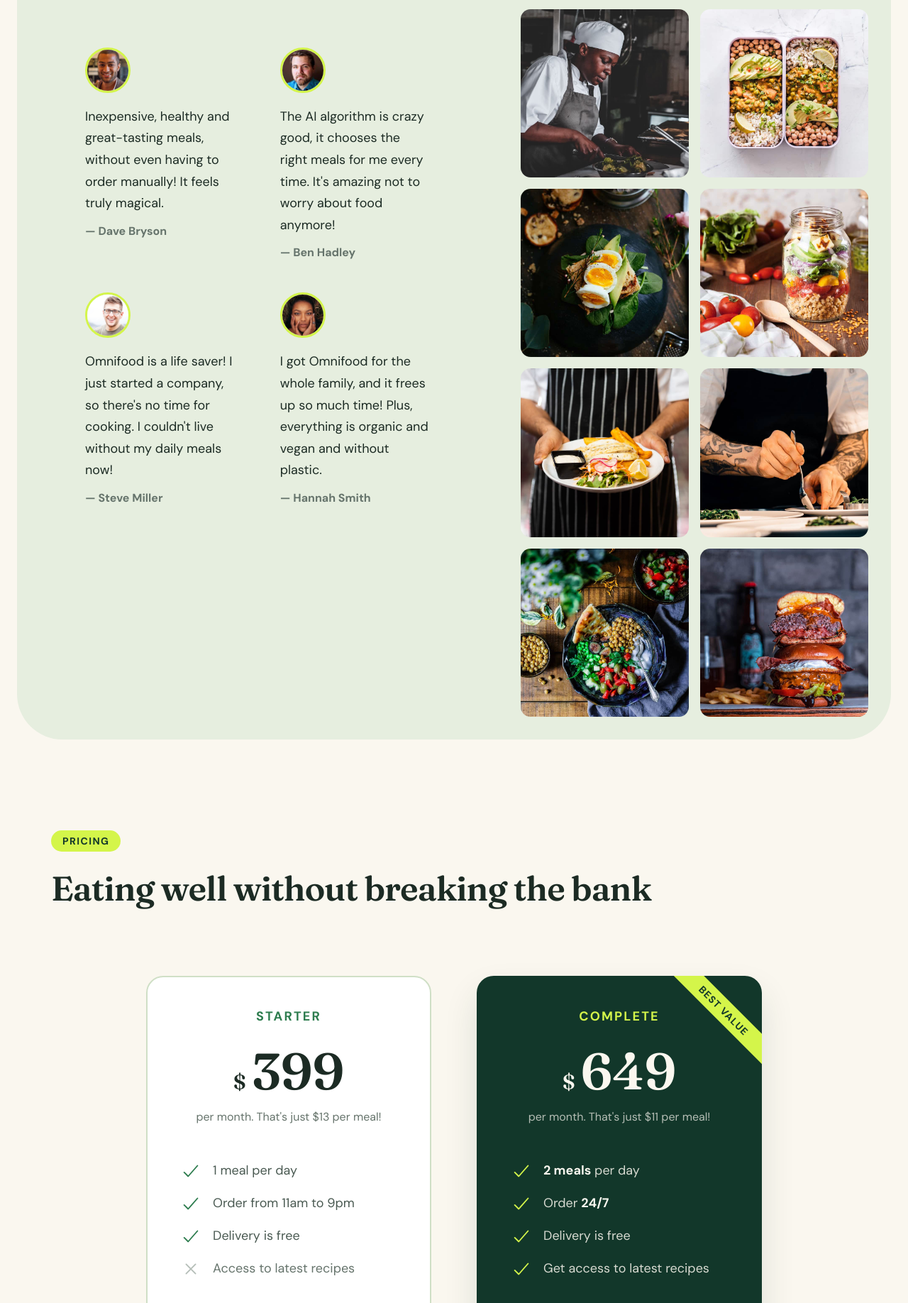
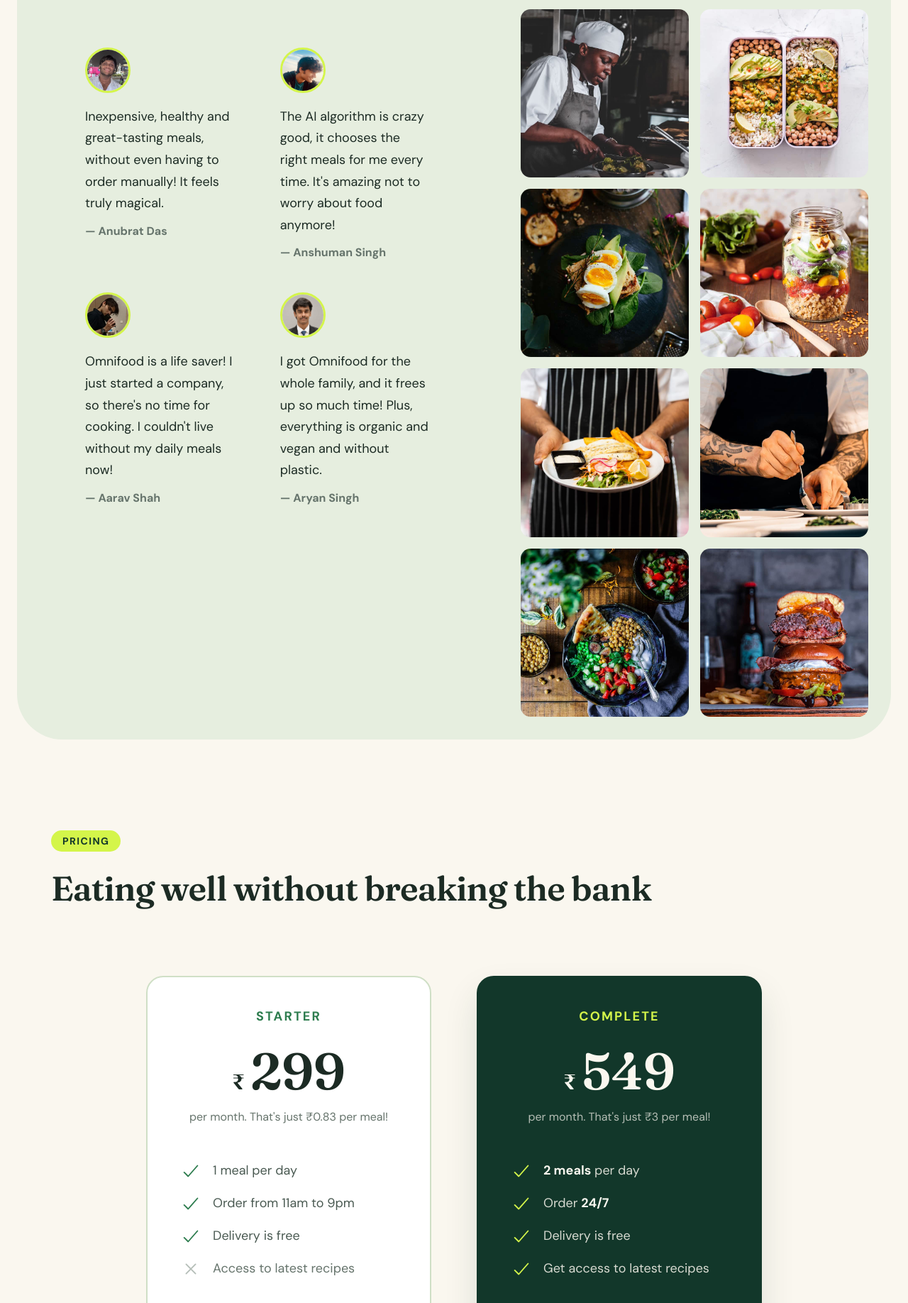
Before and after one commit to anshuretanim/Food-Delivery-Website-Frontend, a plain HTML site: page index.html in a window 1280 px wide. Shown: the part 4144-5980 px from the top of the page at 71% size. Drawn offline with nearby package versions, Linux system fonts and the light colour scheme; some packages are replaced by stand-ins of ours; a script that the page names is missing.

Commit message:
Added photos

```diff
--- a/css/style.css
+++ b/css/style.css
@@ -486,21 +486,6 @@
   box-shadow: var(--shadow);
 }
 
-.pricing-plan--complete::after {
-  content: "Best value";
-  position: absolute;
-  top: 6%;
-  right: -18%;
-  text-transform: uppercase;
-  font-size: 1.4rem;
-  font-weight: 700;
-  letter-spacing: 0.08em;
-  color: var(--forest);
-  background-color: var(--lime);
-  padding: 0.8rem 8rem;
-  transform: rotate(45deg);
-}
-
 .pricing-plan--complete .plan-name {
   color: var(--lime);
 }
--- a/index.html
+++ b/index.html
@@ -333,53 +333,52 @@
             <figure class="testimonial">
               <img
                 class="testimonial-img"
-                alt="Photo of customer Dave Bryson"
-                src="img/customers/dave.jpg"
+                alt="Photo of customer Anubrat Das"
+                src="img/customers/anubrat.jpeg"
               />
               <blockquote class="testimonial-text">
                 Inexpensive, healthy and great-tasting meals, without even
                 having to order manually! It feels truly magical.
               </blockquote>
-              <p class="testimonial-name">&mdash; Dave Bryson</p>
+              <p class="testimonial-name">&mdash; Anubrat Das</p>
             </figure>
 
             <figure class="testimonial">
               <img
                 class="testimonial-img"
-                alt="Photo of customer Ben Hadley"
-                src="img/customers/ben.jpg"
+                alt="Photo of customer Anshuman Singh"
+                src="img/customers/anshumanwdd.jpeg"
               />
               <blockquote class="testimonial-text">
                 The AI algorithm is crazy good, it chooses the right meals for
                 me every time. It's amazing not to worry about food anymore!
               </blockquote>
-              <p class="testimonial-name">&mdash; Ben Hadley</p>
+              <p class="testimonial-name">&mdash; Anshuman Singh</p>
             </figure>
 
             <figure class="testimonial">
               <img
                 class="testimonial-img"
-                alt="Photo of customer Steve Miller"
-                src="img/customers/steve.jpg"
+                alt="Photo of customer Aarav Shah"
+                src="img/customers/aaravnew.jpeg"
               />
               <blockquote class="testimonial-text">
-                Omnifood is a life saver! I just started a company, so there's
-                no time for cooking. I couldn't live without my daily meals now!
+                Omnifood is a life saver! I just started a company, so there's no time for cooking. I couldn't live without my daily meals now!
               </blockquote>
-              <p class="testimonial-name">&mdash; Steve Miller</p>
+              <p class="testimonial-name">&mdash; Aarav Shah</p>
             </figure>
 
             <figure class="testimonial">
               <img
                 class="testimonial-img"
-                alt="Photo of customer Hannah Smith"
-                src="img/customers/hannah.jpg"
+                alt="Photo of customer Aryan Singh"
+                src="img/customers/aryannew.jpeg"
               />
               <blockquote class="testimonial-text">
                 I got Omnifood for the whole family, and it frees up so much
                 time! Plus, everything is organic and vegan and without plastic.
               </blockquote>
-              <p class="testimonial-name">&mdash; Hannah Smith</p>
+              <p class="testimonial-name">&mdash; Aryan Singh</p>
             </figure>
           </div>
         </div>
@@ -485,8 +484,8 @@
           <div class="pricing-plan pricing-plan--starter">
             <header class="plan-header">
               <p class="plan-name">Starter</p>
-              <p class="plan-price"><span>$</span>399</p>
-              <p class="plan-text">per month. That's just $13 per meal!</p>
+              <p class="plan-price"><span>₹</span>299</p>
+              <p class="plan-text">per month. That's just ₹0.83 per meal!</p>
             </header>
             <ul class="list">
               <li class="list-item">
@@ -514,8 +513,8 @@
           <div class="pricing-plan pricing-plan--complete">
             <header class="plan-header">
               <p class="plan-name">Complete</p>
-              <p class="plan-price"><span>$</span>649</p>
-              <p class="plan-text">per month. That's just $11 per meal!</p>
+              <p class="plan-price"><span>₹</span>549</p>
+              <p class="plan-text">per month. That's just ₹3 per meal!</p>
             </header>
             <ul class="list">
               <li class="list-item">
@@ -601,7 +600,7 @@
                   <input
                     id="full-name"
                     type="text"
-                    placeholder="John Smith"
+                    placeholder="Anshuman Singh"
                     name="full-name"
                     required
                   />
@@ -612,7 +611,7 @@
                   <input
                     id="email"
                     type="email"
-                    placeholder="me@example.com"
+                    placeholder="yourcoolname@example.com"
                     name="email"
                     required
                   />
@@ -682,10 +681,10 @@
           <p class="footer-heading">Contact us</p>
           <address class="contacts">
             <p class="address">
-              623 Harrison St., 2nd Floor, San Francisco, CA 94107
+              SVKM's NMIMS Hyderabad, Jadcherla, Telangana 509302
             </p>
             <p>
-              <a class="footer-link" href="tel:415-201-6370">415-201-6370</a
+              <a class="footer-link" href="tel:415-201-6370">+91 9573258900</a
               ><br />
               <a class="footer-link" href="mailto:hello@omnifood.com"
                 >hello@omnifood.com</a
```
Also changed, not shown: img/customers/aarav.jpeg (added), img/customers/aaravnew.jpeg (added), img/customers/anshumanwdd.jpeg (added), img/customers/anubrat.jpeg (added), img/customers/aryannew.jpeg (added), img/customers/aryans.jpeg (added).
